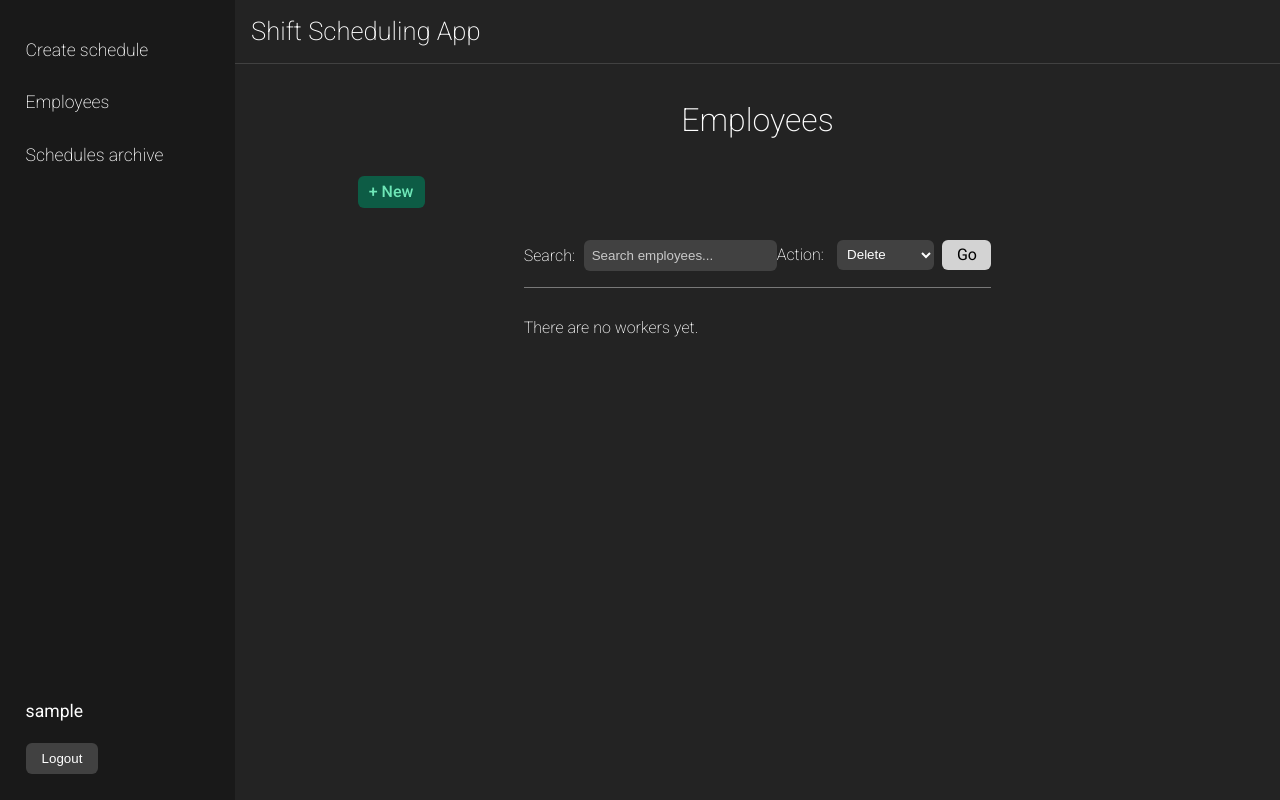
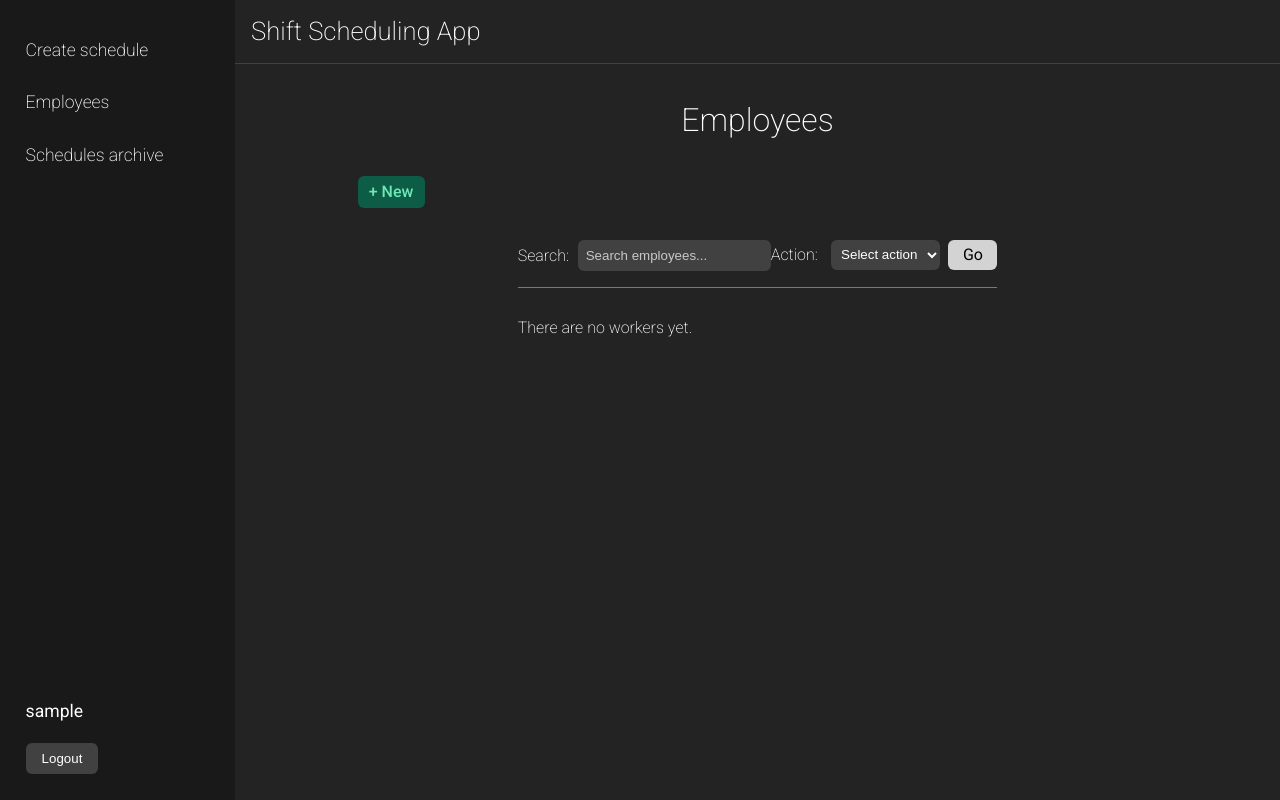
Before and after one commit to Psims9/shift_scheduling_web_app, a Django app: page /scheduler/workers/ in a window 1280 px wide. Run offline with Django 5.2, Linux system fonts and the light colour scheme; the visitor is signed in with stand-in values (Sample User, id 1); data that the repository does not hold is empty.

Commit message:
add data reset

```diff
--- a/shift_scheduling/scheduler/templates/scheduler/worker_list.html
+++ b/shift_scheduling/scheduler/templates/scheduler/worker_list.html
@@ -4,7 +4,7 @@
     <h1 class="page-title">Employees</h1>
     <a href="{% url 'worker_create' %}" class="add-new-button" style="margin-bottom: 2rem;">+ New</a>
 
-    <form id="bulkActionForm" method="post" action="{% url 'worker_bulk_confirm' %}">
+    <form id="bulkActionForm" method="post" action="{% url 'worker_bulk_action_confirm' %}">
         {% csrf_token %}
         <div class="list-button-container">
             <div class="search-container">
@@ -14,8 +14,9 @@
             <div class="action-container">
                 <label for="action" style="align-self: center; width: 52px;">Action:</label>
                 <select id="action" class="action-selection" name="action">
-                    <option value="delete" style="display:inline-block;">Delete</option>
-                    <option value="reset" style="display:inline-block;">Reset data</option>
+                    <option selected value="" disabled>Select action</option>
+                    <option value="delete">Delete</option>
+                    <option value="reset">Reset data</option>
                 </select>
                 <button type="button" class="action-button">Go</button>
             </div>
@@ -85,12 +86,18 @@
         document.querySelector('.action-button').addEventListener('click', function () {
             const form = document.getElementById('bulkActionForm');
             const selected = document.querySelectorAll('.row-checkbox:checked');
+            const action = document.getElementById('action')
 
             if (selected.length === 0) {
                 alert('Please select at least 1 employee.')
                 return;
             };
 
+            if (!action.value) {
+                alert('Please select an action.');
+                return;
+            }
+
             form.submit();
         });
     </script>
--- a/shift_scheduling/scheduler/urls.py
+++ b/shift_scheduling/scheduler/urls.py
@@ -15,7 +15,8 @@ urlpatterns = [
 
     path('schedule/<int:pk>/download_csv', views.download_schedule_csv, name="download_schedule_csv"),
 
-    path('workers/action/delete', views.worker_bulk_confirm, name='worker_bulk_confirm'),
+    path('workers/action/confirm', views.worker_bulk_action_confirm, name='worker_bulk_action_confirm'),
+    path('workers/action/delete', views.worker_bulk_action, name='worker_bulk_action')
 
 
 ]
--- a/shift_scheduling/scheduler/views.py
+++ b/shift_scheduling/scheduler/views.py
@@ -11,6 +11,7 @@ import json
 from .create_schedule import create_schedule
 from .data_checks import data_checks
 import csv
+from django.views.decorators.http import require_POST
 
 @login_required
 def index(request):
@@ -180,7 +181,7 @@ def download_schedule_csv(request, pk):
     return response
 
 @login_required
-def worker_bulk_confirm(request):
+def worker_bulk_action_confirm(request):
     # Recieves POST requests with data from forms submitted in the list pages (schedules or employees)
     # These forms include checkboxes with values equal to worker IDs as well as a the value
     # of the <select name="action"> element (delete or reset_data)
@@ -204,3 +205,22 @@ def worker_bulk_confirm(request):
     }
 
     return render(request, 'worker_bulk_confirm.html', context)
+
+@require_POST
+@login_required
+def worker_bulk_action(request):
+    selected_ids = request.POST.getlist('selected')
+    action = request.POST.get('action')
+    workers = Worker.objects.filter(id__in=selected_ids)
+
+    if action == 'delete':
+        workers.delete()
+
+    elif action == 'reset':
+        workers.update(
+            unavailable_dates=[],
+            assign_least_shifts=False,
+            assign_least_weekends=False
+        )
+
+    return redirect('workers')
```
Also changed, not shown: shift_scheduling/scheduler/templates/worker_bulk_confirm.html (+8 -4 lines).
